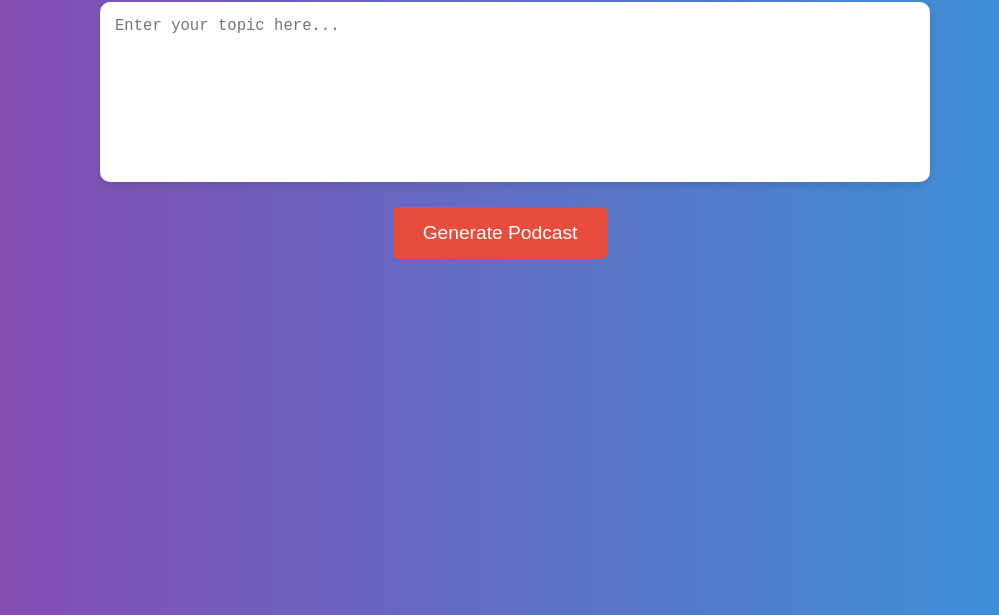
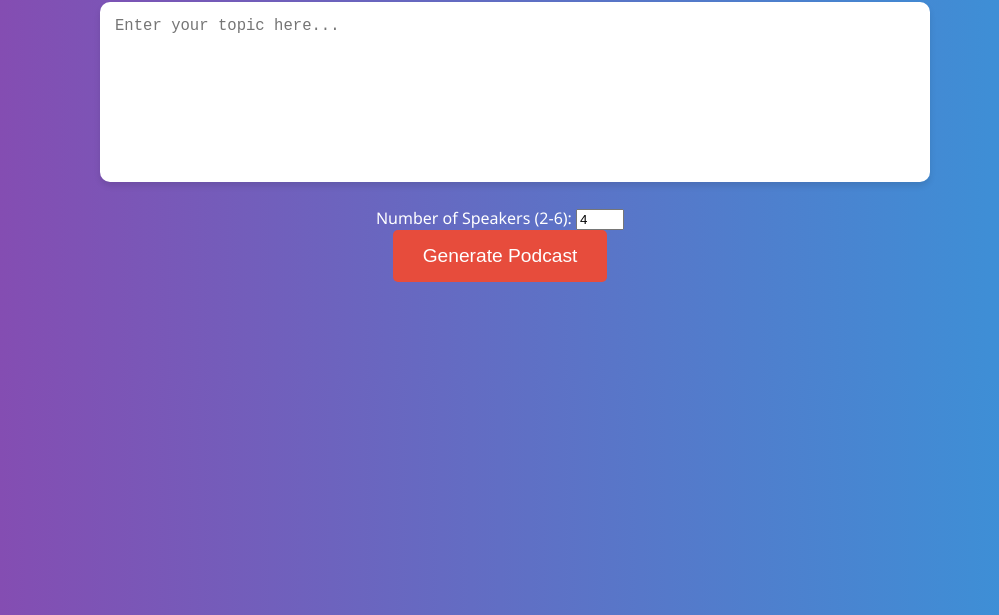
Before and after one commit to KingAmada/podcast, a website: page public/index.html in a window 1280 px wide. Shown: the part 185-800 px from the top of the page, without its empty margins (140-1139 px from the left). Drawn offline with Linux system fonts and the light colour scheme.

Commit message:
Update index.html

```diff
--- a/public/index.html
+++ b/public/index.html
@@ -10,6 +10,15 @@
     <div class="container">
         <h1>🎙️ Podcast Generator</h1>
         <textarea id="text-input" placeholder="Enter your topic here..."></textarea>
+
+        <div id="speaker-settings">
+            <label for="num-speakers">Number of Speakers (2-6):</label>
+            <input type="number" id="num-speakers" name="num-speakers" min="2" max="6" value="4">
+            <div id="speakers-container">
+                <!-- Speaker configurations will be dynamically added here -->
+            </div>
+        </div>
+
         <button id="generate-btn">Generate Podcast</button>
         <div id="progress">
             <!-- Progress messages will appear here -->
```
